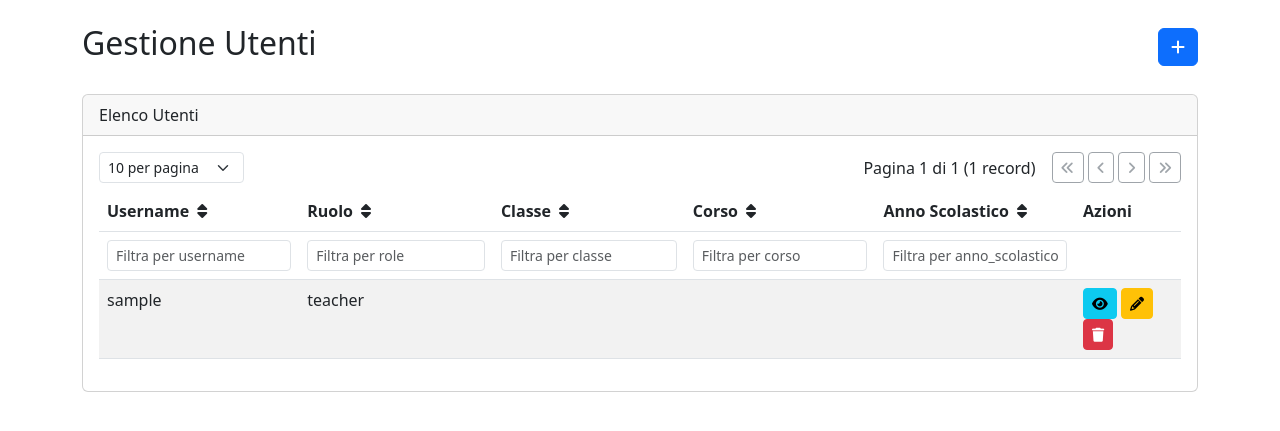
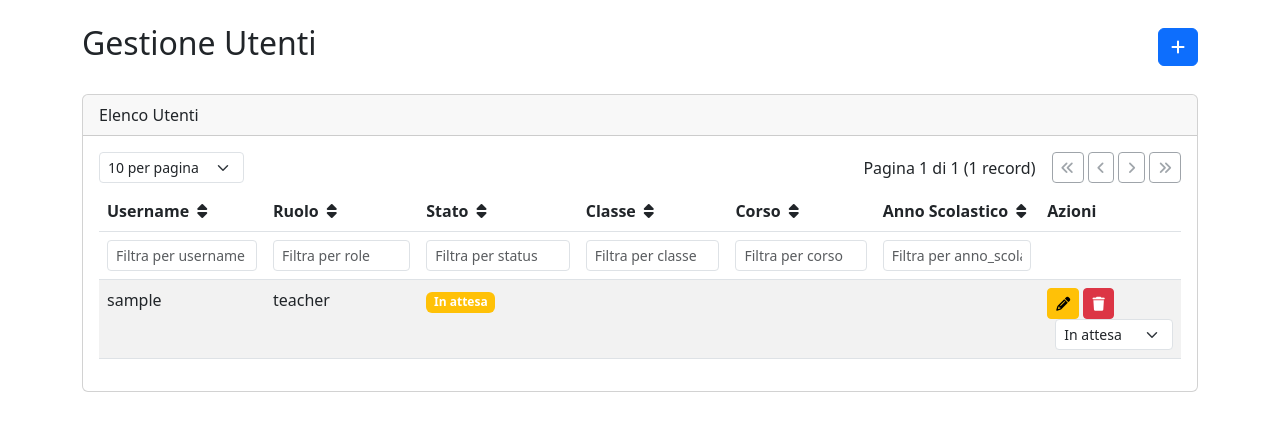
Before and after one commit to rcasertascuola/teachingmanager, a PHP site: page /users/index.php in a window 1280 px wide; the page is wider, and only the part inside the window is pictured. Shown: the part 104-535 px from the top of that part. Run offline with PHP 8.4, Linux system fonts and the light colour scheme; the visitor is signed in with stand-in values (Sample User, id 1).

Commit message:
Fix user management bugs and add status control
This commit addresses three issues:
1.  Pending users were able to log in. This has been fixed by adding a 'status' column to the users table and checking this status during login.
2.  A fatal error occurred on the user edit page due to incorrect database instantiation. This has been fixed by using the singleton pattern.
3.  Superusers (teachers) can now enable or disable user accounts from the user management page.

```diff
--- a/assets/js/dynamic-table.js
+++ b/assets/js/dynamic-table.js
@@ -84,10 +84,16 @@ document.addEventListener('DOMContentLoaded', () => {
 
         const renderers = {
             statusBadge: (data) => {
-                if (parseInt(data, 10)) {
-                    return '<span class="badge bg-success">Abilitato</span>';
+                switch (data) {
+                    case 'active':
+                        return '<span class="badge bg-success">Attivo</span>';
+                    case 'pending':
+                        return '<span class="badge bg-warning">In attesa</span>';
+                    case 'disabled':
+                        return '<span class="badge bg-danger">Disabilitato</span>';
+                    default:
+                        return '<span class="badge bg-secondary">Sconosciuto</span>';
                 }
-                return '<span class="badge bg-secondary">Disabilitato</span>';
             }
         };
 
@@ -112,12 +118,24 @@ document.addEventListener('DOMContentLoaded', () => {
                 columns.forEach(col => {
                     const td = document.createElement('td');
                     if (col === 'actions') {
-                        // Standard buttons
                         let buttons = `
-                            <a href="view.php?id=${row.id}" class="btn btn-sm btn-info"><i class="fas fa-eye"></i></a>
                             <a href="edit.php?id=${row.id}" class="btn btn-sm btn-warning"><i class="fas fa-pencil-alt"></i></a>
                             <a href="delete.php?id=${row.id}" class="btn btn-sm btn-danger" onclick="return confirm('Sei sicuro?');"><i class="fas fa-trash"></i></a>
                         `;
+
+                        if (tableName === 'users') {
+                             buttons += `
+                                <form action="update_status.php" method="POST" class="d-inline-flex ms-2">
+                                    <input type="hidden" name="id" value="${row.id}">
+                                    <select name="status" class="form-select form-select-sm" onchange="this.form.submit()">
+                                        <option value="pending" ${row.status === 'pending' ? 'selected' : ''}>In attesa</option>
+                                        <option value="active" ${row.status === 'active' ? 'selected' : ''}>Attivo</option>
+                                        <option value="disabled" ${row.status === 'disabled' ? 'selected' : ''}>Disabilitato</option>
+                                    </select>
+                                </form>
+                            `;
+                        }
+
 
                         // Custom buttons
                         if (table.dataset.tableCustomActions) {
@@ -127,7 +145,10 @@ document.addEventListener('DOMContentLoaded', () => {
                             });
                         }
                         td.innerHTML = buttons;
-                    } else {
+                    } else if (col === 'status' && tableName === 'users') {
+                        td.innerHTML = renderers.statusBadge(row[col]);
+                    }
+                    else {
                         const rendererName = customRenderers[col];
                         if (rendererName && renderers[rendererName]) {
                             td.innerHTML = renderers[rendererName](row[col]);
--- a/database.sql
+++ b/database.sql
@@ -13,6 +13,7 @@ CREATE TABLE `users` (
   `username` varchar(50) NOT NULL,
   `password` varchar(255) NOT NULL,
   `role` enum('teacher','student') NOT NULL,
+  `status` enum('pending','active','disabled') NOT NULL DEFAULT 'pending',
   `created_at` datetime DEFAULT CURRENT_TIMESTAMP,
   `classe` varchar(10) DEFAULT NULL,
   `corso` varchar(255) DEFAULT NULL,
--- a/register.php
+++ b/register.php
@@ -19,7 +19,7 @@ if ($_SERVER["REQUEST_METHOD"] == "POST") {
     }
 
     if ($user->register()) {
-        $message = "<div class='alert alert-success'>Registrazione completata con successo. Puoi <a href='login.php'>accedere</a> ora.</div>";
+        $message = "<div class='alert alert-success'>Registrazione completata con successo. Il tuo account è in attesa di approvazione da parte di un amministratore.</div>";
     } else {
         $message = "<div class='alert alert-danger'>Errore durante la registrazione. L'username potrebbe essere già in uso.</div>";
     }
--- a/src/User.php
+++ b/src/User.php
@@ -9,6 +9,7 @@ class User
     public $username;
     public $password;
     public $role;
+    public $status;
     public $classe;
     public $corso;
     public $anno_scolastico;
@@ -20,11 +21,17 @@ class User
 
     function register()
     {
+        // Set default status if not provided
+        if (empty($this->status)) {
+            $this->status = 'pending';
+        }
+
         $query = "INSERT INTO " . $this->table_name . "
             SET
                 username = :username,
                 password = :password,
                 role = :role,
+                status = :status,
                 classe = :classe,
                 corso = :corso,
                 anno_scolastico = :anno_scolastico";
@@ -34,6 +41,7 @@ class User
         // Sanitize
         $this->username = htmlspecialchars(strip_tags($this->username));
         $this->role = htmlspecialchars(strip_tags($this->role));
+        $this->status = htmlspecialchars(strip_tags($this->status));
         $this->classe = htmlspecialchars(strip_tags($this->classe));
         $this->corso = htmlspecialchars(strip_tags($this->corso));
         $this->anno_scolastico = htmlspecialchars(strip_tags($this->anno_scolastico));
@@ -45,6 +53,7 @@ class User
         $stmt->bindParam(':username', $this->username);
         $stmt->bindParam(':password', $password_hash);
         $stmt->bindParam(':role', $this->role);
+        $stmt->bindParam(':status', $this->status);
         $stmt->bindParam(':classe', $this->classe);
         $stmt->bindParam(':corso', $this->corso);
         $stmt->bindParam(':anno_scolastico', $this->anno_scolastico);
@@ -68,7 +77,7 @@ class User
 
     function login()
     {
-        $query = "SELECT id, username, password, role, classe, corso, anno_scolastico FROM " . $this->table_name . " WHERE username = :username";
+        $query = "SELECT id, username, password, role, status, classe, corso, anno_scolastico FROM " . $this->table_name . " WHERE username = :username";
         $stmt = $this->conn->prepare($query);
         $stmt->bindParam(':username', $this->username);
         $stmt->execute();
@@ -77,15 +86,22 @@ class User
 
         if ($num > 0) {
             $row = $stmt->fetch(PDO::FETCH_ASSOC);
-            $this->id = $row['id'];
-            $this->username = $row['username'];
-            $this->role = $row['role'];
-            $this->classe = $row['classe'];
-            $this->corso = $row['corso'];
-            $this->anno_scolastico = $row['anno_scolastico'];
+
+            // Check user status
+            if ($row['status'] !== 'active') {
+                return false; // User is not active
+            }
+
             $password_from_db = $row['password'];
 
             if (password_verify($this->password, $password_from_db)) {
+                $this->id = $row['id'];
+                $this->username = $row['username'];
+                $this->role = $row['role'];
+                $this->status = $row['status'];
+                $this->classe = $row['classe'];
+                $this->corso = $row['corso'];
+                $this->anno_scolastico = $row['anno_scolastico'];
                 return true;
             }
         }
@@ -108,6 +124,26 @@ class User
         $stmt->bindParam(':id', $id);
         $stmt->execute();
         return $stmt->fetch(PDO::FETCH_ASSOC);
+    }
+
+    public function updateStatus($id, $status)
+    {
+        $query = "UPDATE " . $this->table_name . " SET status = :status WHERE id = :id";
+        $stmt = $this->conn->prepare($query);
+
+        // Sanitize
+        $id = htmlspecialchars(strip_tags($id));
+        $status = htmlspecialchars(strip_tags($status));
+
+        // Bind the values
+        $stmt->bindParam(':id', $id);
+        $stmt->bindParam(':status', $status);
+
+        if ($stmt->execute()) {
+            return true;
+        }
+
+        return false;
     }
 
     public function update()
--- a/users/edit.php
+++ b/users/edit.php
@@ -9,8 +9,7 @@ if ($_SESSION['role'] !== 'teacher') {
     exit;
 }
 
-$database = new Database();
-$db = $database->getConnection();
+$db = Database::getInstance()->getConnection();
 $user = new User($db);
 
 $pageTitle = 'Aggiungi Nuovo Utente';
--- a/users/index.php
+++ b/users/index.php
@@ -26,11 +26,12 @@ if ($_SESSION['role'] !== 'teacher') {
                 <table class="table table-striped"
                        data-dynamic-table
                        data-table-name="users"
-                       data-columns='["username", "role", "classe", "corso", "anno_scolastico", "actions"]'>
+                       data-columns='["username", "role", "status", "classe", "corso", "anno_scolastico", "actions"]'>
                     <thead>
                         <tr>
                             <th scope="col">Username</th>
                             <th scope="col">Ruolo</th>
+                            <th scope="col">Stato</th>
                             <th scope="col">Classe</th>
                             <th scope="col">Corso</th>
                             <th scope="col">Anno Scolastico</th>
```
Also changed, not shown: users/update_status.php (added, +28 -0 lines).
